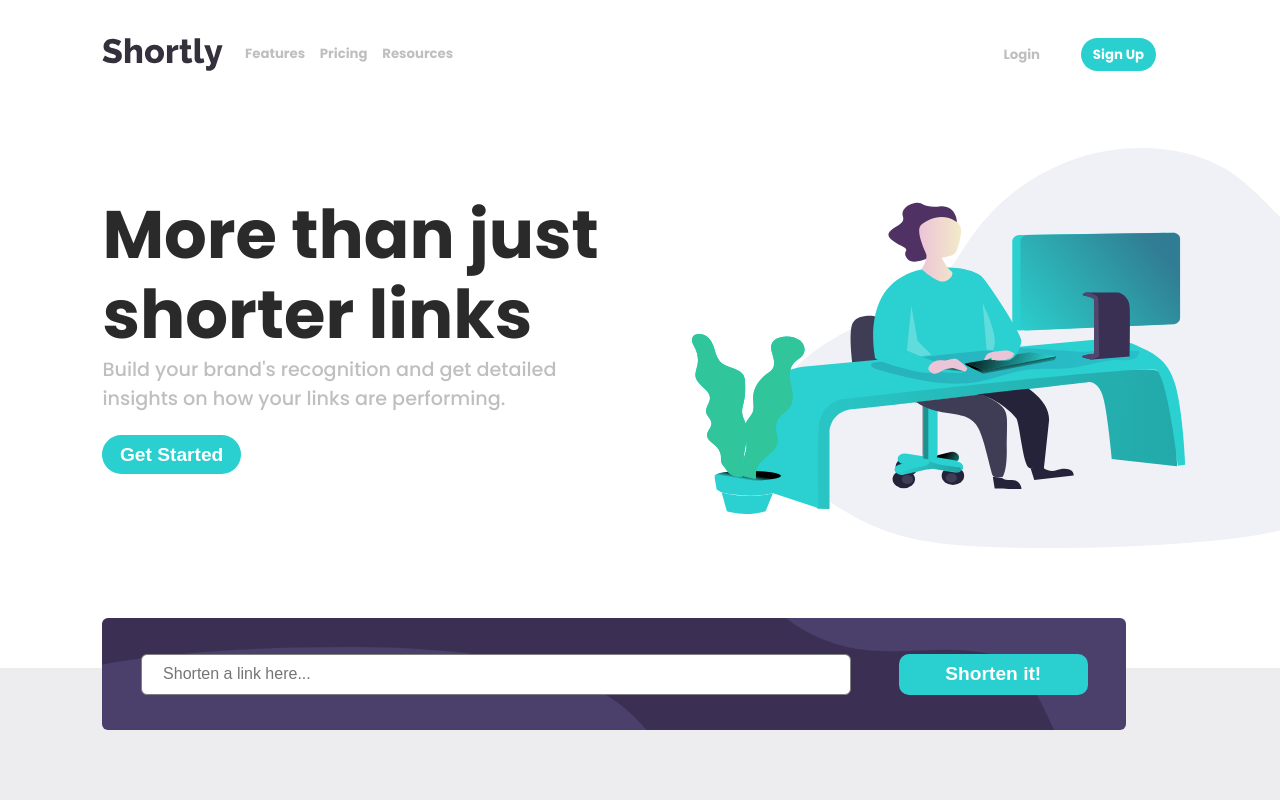
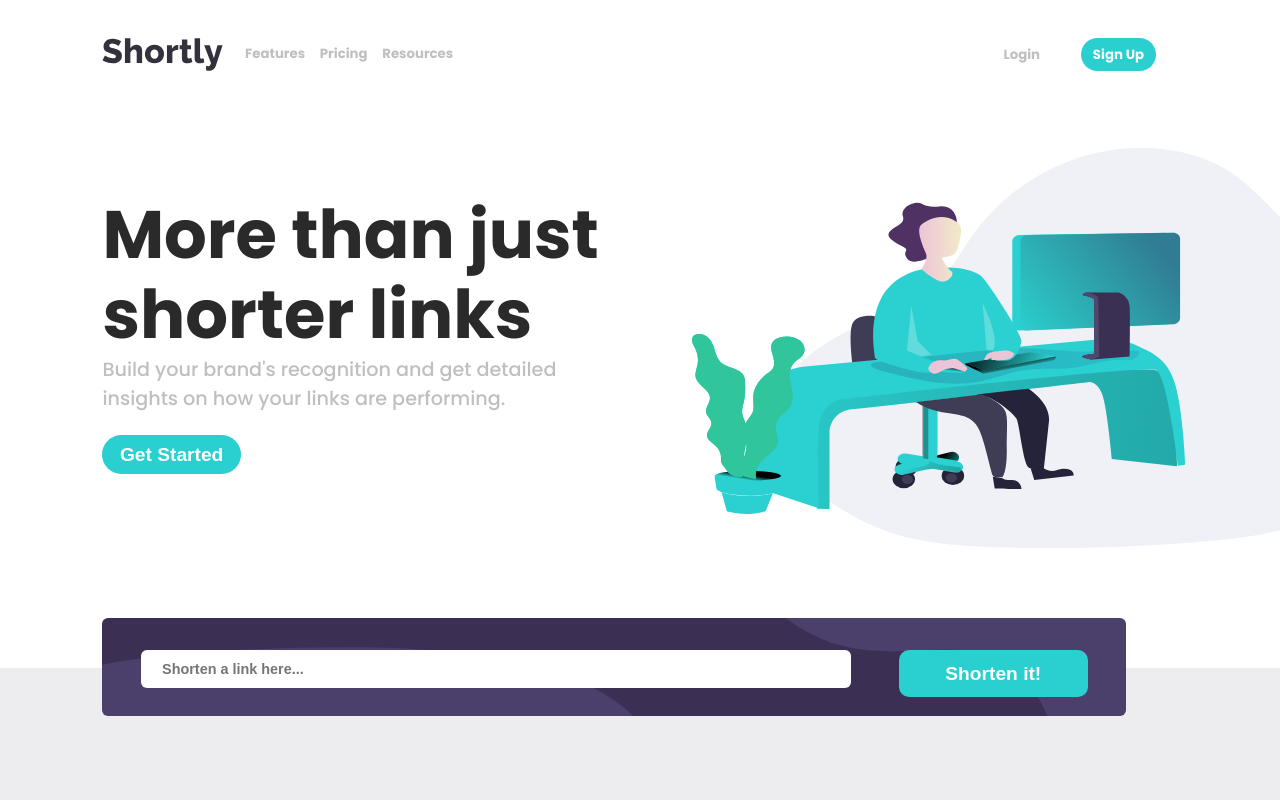
Before and after one commit to rjcrter11/URL-shortening-API-landing-page, a React (Create React App) app in the folder url-shortener/: page / in a window 1280 px wide. Shown: the top 800 px of the page. Built offline with nearby package versions, Linux system fonts and the light colour scheme.

Commit message:
styles error message

```diff
--- a/url-shortener/src/components/LinkForm/LinkForm.js
+++ b/url-shortener/src/components/LinkForm/LinkForm.js
@@ -47,7 +47,7 @@ const LinkForm = () => {
                     localStorage.setItem('link', JSON.stringify(tempArr));
                     setUrl('')
                 })
-                .catch(err => console.log(err), setError(true))
+                .catch(err => console.log(err))
         }
     }
 
@@ -78,13 +78,15 @@ const LinkForm = () => {
                         return (
                             <div className='url-dropdown' key={idx} >
                                 <span> {url.url} </span>
-                                <div className='url-divider' ></div>
+
                                 <div className="link-and-button" >
                                     <a className='short-url' href={url.shorten} > {url.shorten} </a>
                                     <CopyToClipboard text={url.shorten} >
                                         <button className={url.copied ? 'copied' : ''} onClick={() => handleCopy(idx)}> {url.copied ? 'Copied!' : 'Copy'} </button>
                                     </CopyToClipboard>
+
                                 </div>
+
                             </div>
                         )
                     })
--- a/url-shortener/src/components/LinkForm/LinkForm.scss
+++ b/url-shortener/src/components/LinkForm/LinkForm.scss
@@ -3,6 +3,7 @@ $DarkViolet: hsl(257, 27%, 26%);
 $GrayishViolet: hsl(257, 7%, 63%);
 $Gray: hsl(0, 0%, 75%);
 $hoverBlack: rgb(43, 42, 42);
+$Red: hsl(0, 87%, 67%);
 
 .link-wrapper {
     width: 100%;
@@ -17,9 +18,10 @@ $hoverBlack: rgb(43, 42, 42);
     position: absolute;
     top: -50px;
     left: 8%;
-    padding: 2.75% 3%;
+    padding: 2.5% 3% 1.5% 3%;
     width: 80%;
     display: flex;
+    flex-wrap: wrap;
     justify-content: space-between;
     background-image: url('../../assets/bg-shorten-desktop.svg');
     background-color: $DarkViolet;
@@ -36,8 +38,11 @@ $hoverBlack: rgb(43, 42, 42);
             width: 100%;
             padding: 1.5% 3%;
             border-radius: 6px;
-            border: 1px solid gray;
-            font-size: 1rem;
+            border: none;
+            font-size: .9rem;
+            font-weight: 600;
+            color: rgba(128, 128, 128, 0.493);
+            margin-bottom: 9px;
 
             &:focus {
                 outline: 0;
@@ -46,9 +51,9 @@ $hoverBlack: rgb(43, 42, 42);
 
         }
         .url-error {
-            border: 1px solid red;
+            border: 2px solid $Red;
             &::placeholder {
-                color: red !important;
+                color: $Red !important;
                 opacity: 1;
             }
         }
@@ -69,6 +74,11 @@ $hoverBlack: rgb(43, 42, 42);
             background-color:lighten($Cyan, 20%);
         }
     }
+
+    span {
+        width: 100%;
+        color: $Red;
+    }
 }
 
     .urls-container {
@@ -81,6 +91,7 @@ $hoverBlack: rgb(43, 42, 42);
         .url-dropdown {
             padding: 10px;
             display: flex;
+            margin-bottom: 10px;
             align-items: center;
             justify-content: space-between;
             text-align: left;
@@ -130,6 +141,8 @@ $hoverBlack: rgb(43, 42, 42);
                     font-weight: 700;
                 }
             }
+
+
         }
     }
 }
```
